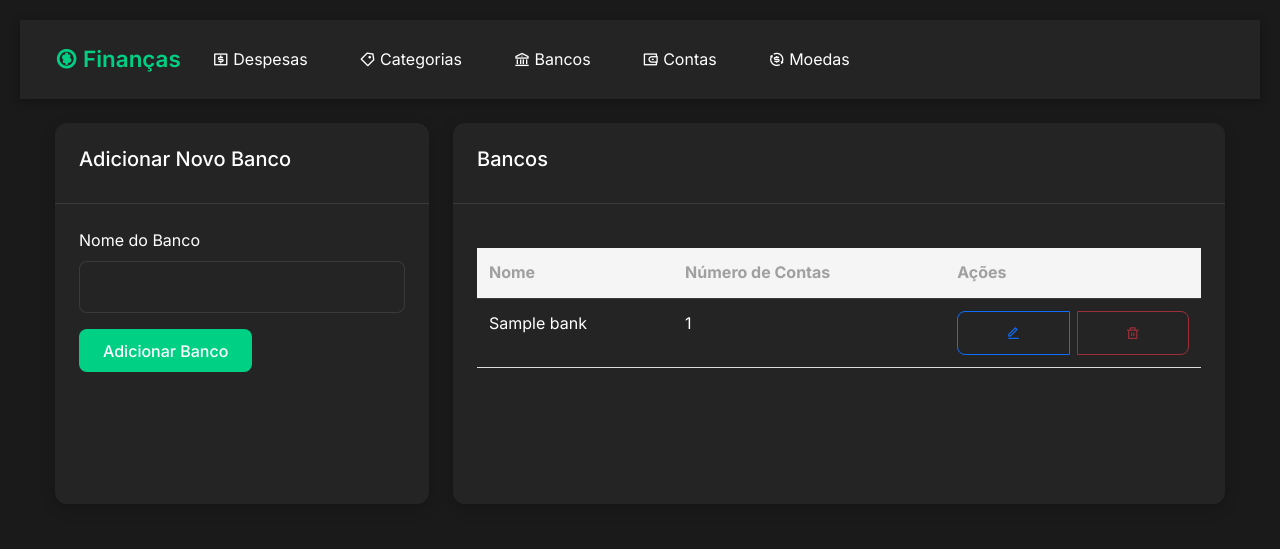
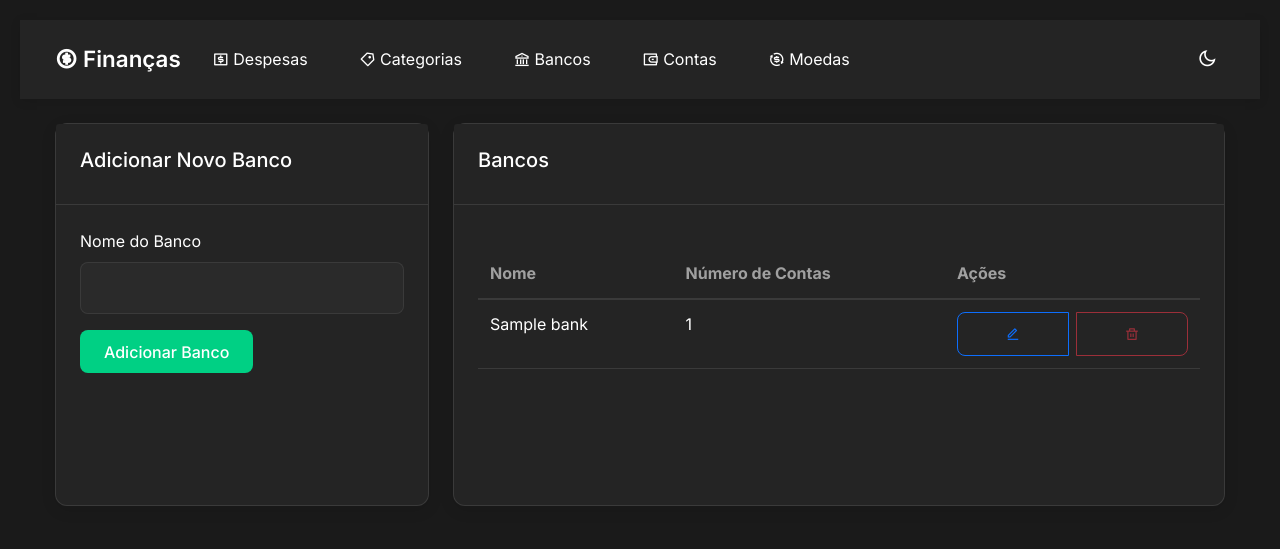
Before and after one commit to wagnersza/finance_web_app, a Flask app: template app/templates/banks.html in a window 1280 px wide. Shown: the top 549 px of the page. Run offline with Flask 2, Linux system fonts and the light colour scheme; the template is opened without the code that fills it: most values are stand-ins (such as "Sample title", 1, 10 or a date in 2020).

Commit message:
feat: implement dark and light theme support with toggle functionality and style updates

```diff
--- a/app/static/css/style.css
+++ b/app/static/css/style.css
@@ -1,3 +1,40 @@
+/* Theme Variables */
+:root[data-theme="dark"] {
+    --primary-color: #00d084;
+    --bg-color: #1a1a1a;
+    --card-bg: #242424;
+    --text-primary: #ffffff;
+    --text-secondary: #a0a0a0;
+    --border-color: rgba(255, 255, 255, 0.1);
+    --input-bg: #2a2a2a;
+    --input-border: rgba(255, 255, 255, 0.1);
+    --table-hover: #2a2a2a;
+    --backdrop-base-z: 1040;
+    --modal-base-z: 1050;
+    --navbar-bg: #242424;
+    --navbar-text: #ffffff;
+    --navbar-active: #00d084;
+    --navbar-hover: rgba(255, 255, 255, 0.1);
+}
+
+:root[data-theme="light"] {
+    --primary-color: #00b673;
+    --bg-color: #f4f4f4;
+    --card-bg: #ffffff;
+    --text-primary: #333333;
+    --text-secondary: #666666;
+    --border-color: rgba(0, 0, 0, 0.1);
+    --input-bg: #ffffff;
+    --input-border: #dee2e6;
+    --table-hover: #f8f9fa;
+    --backdrop-base-z: 1040;
+    --modal-base-z: 1050;
+    --navbar-bg: #ffffff;
+    --navbar-text: #333333;
+    --navbar-active: #00b673;
+    --navbar-hover: rgba(0, 0, 0, 0.05);
+}
+
 /* Modern Dark Theme */
 :root {
     --primary-color: #00d084;
@@ -34,13 +86,14 @@ body {
 
 /* Navigation styles */
 .navbar {
-    background-color: var(--card-bg) !important;
-    box-shadow: 0 2px 10px rgba(0, 0, 0, 0.3);
+    background-color: var(--navbar-bg) !important;
+    box-shadow: 0 2px 10px rgba(0, 0, 0, 0.1);
     padding: 1rem 0;
+    transition: background-color 0.3s ease;
 }
 
 .navbar-brand {
-    color: var(--primary-color) !important;
+    color: var(--navbar-text) !important;
     font-weight: 600;
     font-size: 1.4rem;
 }
@@ -105,15 +183,28 @@ body {
     padding: 0.8rem;
     font-size: 1rem;
     line-height: 1.5;
-    background-color: var(--card-bg);
-    border: 1px solid rgba(255, 255, 255, 0.1);
+    background-color: var(--input-bg);
+    border: 1px solid var(--input-border);
     color: var(--text-primary);
     border-radius: 8px;
     margin-bottom: 1rem;
 }
 
 .form-control:focus {
-    background-color: var(--card-bg);
+    background-color: var(--input-bg);
+    border-color: var(--primary-color);
+    color: var(--text-primary);
+    box-shadow: 0 0 0 2px rgba(0, 208, 132, 0.2);
+}
+
+.form-control, .form-select {
+    background-color: var(--input-bg);
+    border: 1px solid var(--input-border);
+    color: var(--text-primary);
+}
+
+.form-control:focus, .form-select:focus {
+    background-color: var(--input-bg);
     border-color: var(--primary-color);
     color: var(--text-primary);
     box-shadow: 0 0 0 2px rgba(0, 208, 132, 0.2);
@@ -182,11 +279,11 @@ input[type="number"]::-webkit-inner-spin-button {
 /* Card styles */
 .card {
     background-color: var(--card-bg);
-    border: none;
+    border: 1px solid var(--border-color);
     border-radius: 12px;
-    box-shadow: 0 4px 15px rgba(0, 0, 0, 0.2);
+    box-shadow: 0 4px 15px rgba(0, 0, 0, 0.1);
     margin-bottom: 1.5rem;
-    transition: transform 0.2s ease;
+    transition: transform 0.2s ease, background-color 0.3s ease;
 }
 
 .card:hover {
@@ -194,14 +291,14 @@ input[type="number"]::-webkit-inner-spin-button {
 }
 
 .card-header {
-    background-color: transparent;
-    border-bottom: 1px solid rgba(255, 255, 255, 0.1);
+    background-color: var(--card-bg);
+    border-bottom: 1px solid var(--border-color);
     padding: 1.5rem;
 }
 
 .card-header h4 {
     margin: 0;
-    color: #333;
+    color: var(--text-primary);
     font-size: 1.1rem;
 }
 
@@ -230,18 +327,18 @@ input[type="number"]::-webkit-inner-spin-button {
 .table td {
     padding: 12px;
     text-align: left;
-    border-bottom: 1px solid #ddd;
+    border-bottom: 1px solid var(--border-color);
 }
 
 .table th {
-    background-color: #f5f5f5;
+    background-color: var(--card-bg);
     font-weight: bold;
-    border-bottom: 2px solid rgba(255, 255, 255, 0.1);
+    border-bottom: 2px solid var(--border-color);
     color: var(--text-secondary);
 }
 
 .table tr:hover {
-    background-color: #f9f9f9;
+    background-color: var(--table-hover);
 }
 
 .table th.text-right,
@@ -731,3 +828,32 @@ canvas {
 .modal ~ .modal ~ .modal {
     z-index: calc(var(--modal-base-z) + 20) !important;
 }
+
+/* Theme Toggle Button */
+.theme-toggle {
+    background: transparent;
+    border: none;
+    color: var(--text-primary);
+    padding: 0.5rem;
+    margin-left: 1rem;
+    cursor: pointer;
+    display: flex;
+    align-items: center;
+    justify-content: center;
+    transition: transform 0.2s ease;
+}
+
+.theme-toggle:hover {
+    transform: scale(1.1);
+}
+
+.theme-toggle i {
+    font-size: 1.2rem;
+}
+
+/* Fix for Safari appearance */
+button {
+    -webkit-appearance: none;
+    -moz-appearance: none;
+    appearance: none;
+}
--- a/app/templates/base.html
+++ b/app/templates/base.html
@@ -1,5 +1,5 @@
 <!DOCTYPE html>
-<html lang="pt-BR">
+<html lang="pt-BR" data-theme="dark">
 <head>
     <meta charset="UTF-8">
     <meta name="viewport" content="width=device-width, initial-scale=1.0">
@@ -15,7 +15,7 @@
     {% block head_scripts %}{% endblock %}
 </head>
 <body>
-    <nav class="navbar navbar-expand-lg navbar-dark">
+    <nav class="navbar navbar-expand-lg">
         <div class="container">
             <a class="navbar-brand" href="{{ url_for('main.index') }}">
                 <i class="ri-money-dollar-circle-line"></i> Finanças
@@ -51,6 +51,9 @@
                         </a>
                     </li>
                 </ul>
+                <button class="theme-toggle ms-auto" id="themeToggle" title="Alternar tema">
+                    <i class="ri-moon-line"></i>
+                </button>
             </div>
         </div>
     </nav>
@@ -64,6 +67,30 @@
     <script src="https://cdn.jsdelivr.net/npm/bootstrap@5.1.3/dist/js/bootstrap.bundle.min.js"></script>
     <script>
     document.addEventListener('DOMContentLoaded', function() {
+        // Theme handling
+        const themeToggle = document.getElementById('themeToggle');
+        const html = document.documentElement;
+        const themeIcon = themeToggle.querySelector('i');
+
+        // Load saved theme
+        const savedTheme = localStorage.getItem('theme') || 'dark';
+        html.setAttribute('data-theme', savedTheme);
+        updateThemeIcon(savedTheme);
+
+        // Theme toggle handler
+        themeToggle.addEventListener('click', function() {
+            const currentTheme = html.getAttribute('data-theme');
+            const newTheme = currentTheme === 'dark' ? 'light' : 'dark';
+
+            html.setAttribute('data-theme', newTheme);
+            localStorage.setItem('theme', newTheme);
+            updateThemeIcon(newTheme);
+        });
+
+        function updateThemeIcon(theme) {
+            themeIcon.className = theme === 'dark' ? 'ri-moon-line' : 'ri-sun-line';
+        }
+
         // Fix modal stacking issues in Safari
         const modals = document.querySelectorAll('.modal');
         modals.forEach(modal => {
```
Also changed, not shown: other parts of app/static/css/style.css (+51 -5 lines).
